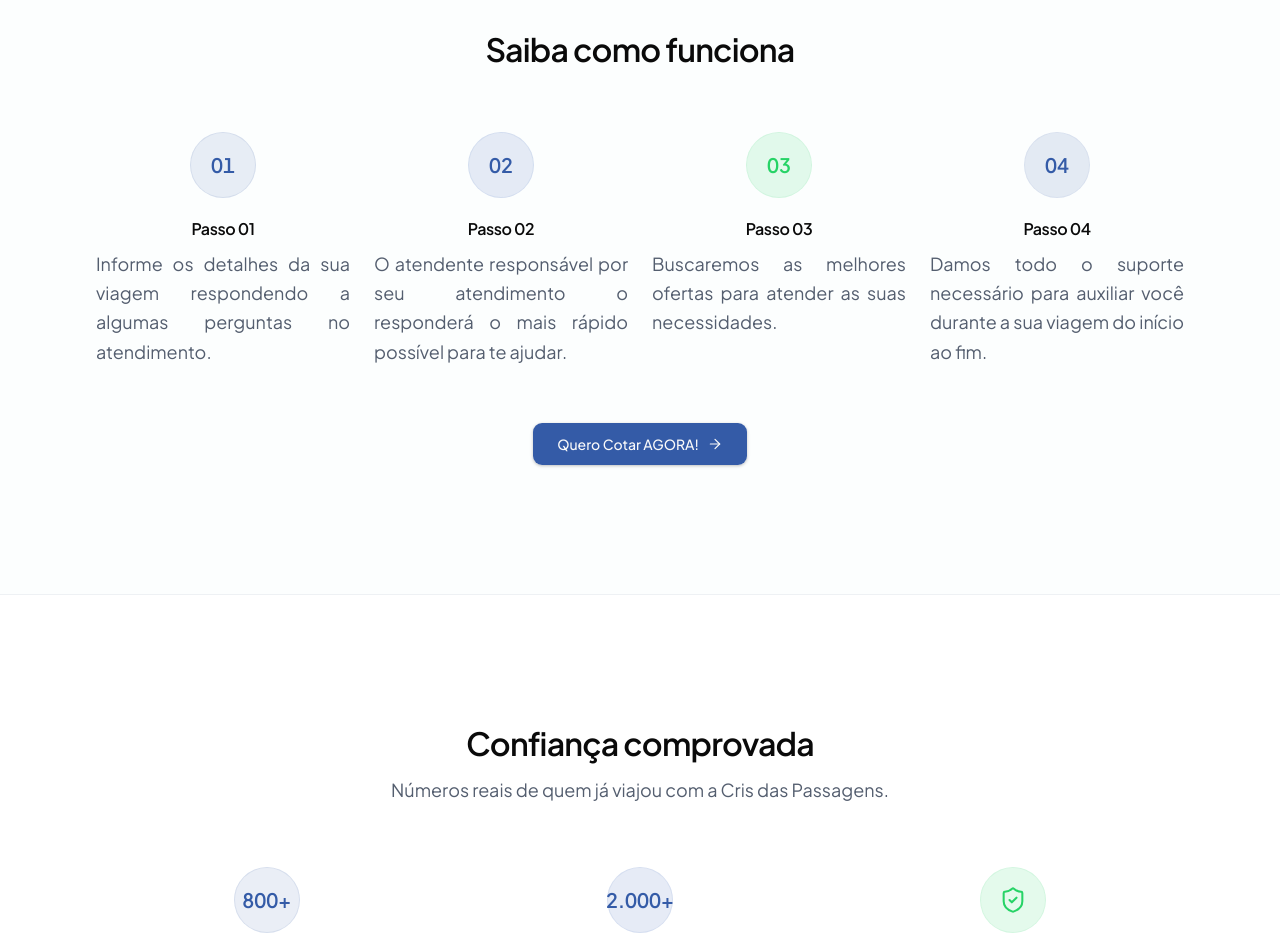
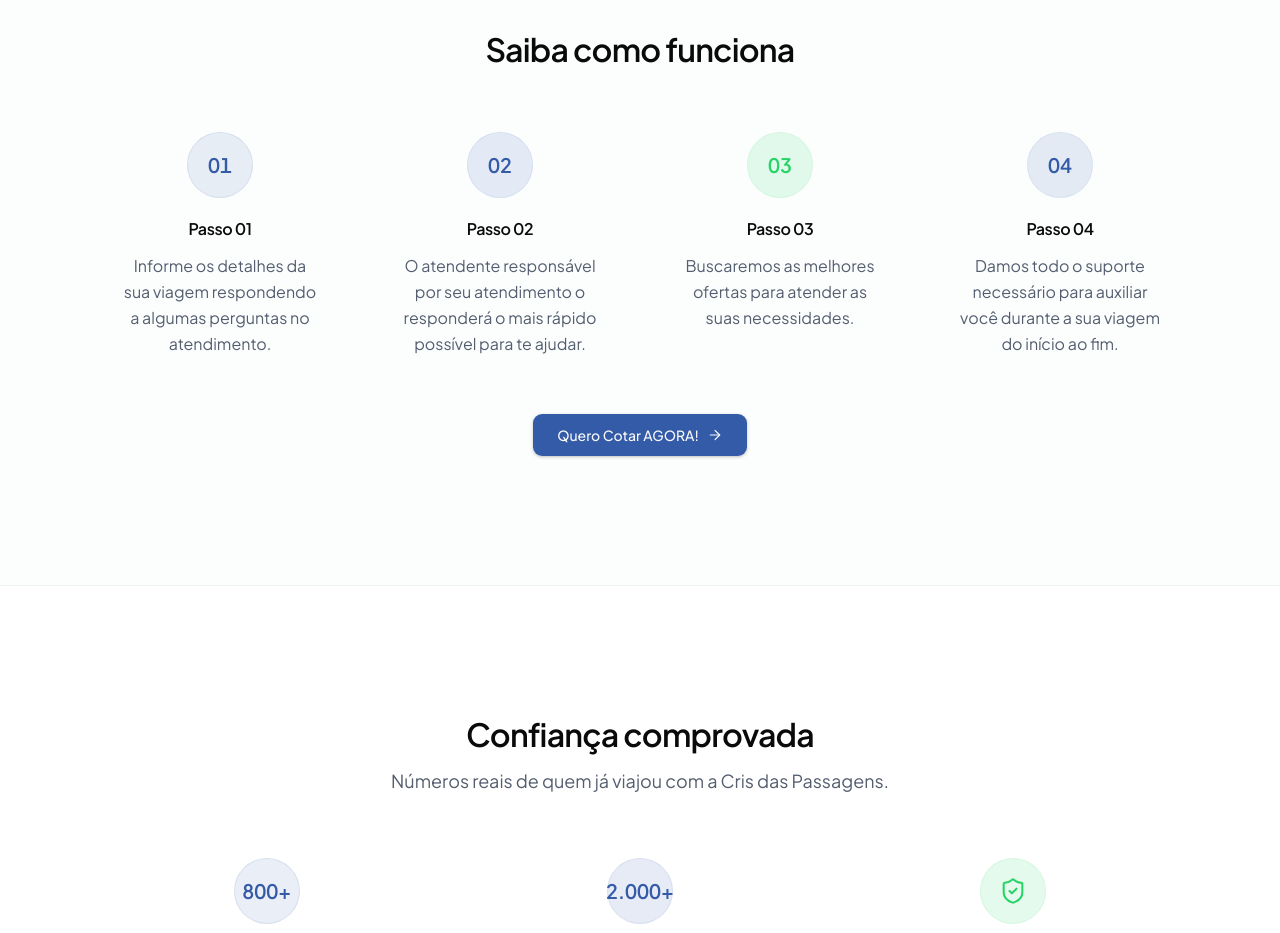
Before and after one commit to devravel/cris-das-passagens, a Next.js app: page / in a window 1280 px wide. Shown: the part 2920-3853 px from the top of the page. Built offline with nearby package versions, Linux system fonts and the light colour scheme; no server answers; the database is empty.

Commit message:
feat: minor UX based changes

```diff
--- a/components/sections/process/process-steps.tsx
+++ b/components/sections/process/process-steps.tsx
@@ -2,7 +2,7 @@ import Link from "next/link";
 import { ArrowRight } from "lucide-react";
 
 import { Section } from "@/components/layout/section";
-import { SectionHeader, bodyTextClassName } from "@/components/layout/section-header";
+import { SectionHeader } from "@/components/layout/section-header";
 import { ScrollReveal } from "@/components/motion/scroll-reveal";
 import { Button } from "@/components/ui/button";
 import { content, type ContentCta, type ProcessStep } from "@/config/content";
@@ -24,6 +24,9 @@ const stepAccentClasses = [
   "bg-brand/12 text-brand ring-brand/18",
 ] as const;
 
+const processStepDescriptionClassName =
+  "mt-2 text-pretty text-center text-sm leading-relaxed text-muted-foreground sm:mt-3 sm:text-base lg:px-2 xl:px-3";
+
 function ProcessStepCard({
   step,
   accentClass,
@@ -34,7 +37,7 @@ function ProcessStepCard({
   const stepLabel = String(step.step).padStart(2, "0");
 
   return (
-    <div className="flex flex-col items-center text-center">
+    <div className="flex min-w-0 flex-col items-center px-2 text-center sm:px-3">
       <div
         className={cn(
           "flex size-14 items-center justify-center rounded-full text-lg font-semibold tabular-nums ring-1 sm:size-16 sm:text-xl",
@@ -48,9 +51,7 @@ function ProcessStepCard({
       <h3 className="mt-4 font-heading text-base font-semibold tracking-tight text-foreground sm:mt-5">
         {step.title}
       </h3>
-      <p className={cn("mt-2 max-w-xs", bodyTextClassName, "sm:text-base md:text-lg")}>
-        {step.description}
-      </p>
+      <p className={processStepDescriptionClassName}>{step.description}</p>
     </div>
   );
 }
@@ -76,9 +77,9 @@ export function ProcessSteps({
         <SectionHeader id={headingId} title={title} className="mb-12 sm:mb-14 lg:mb-16" />
       </ScrollReveal>
 
-      <ol className="grid grid-cols-1 gap-8 sm:grid-cols-2 sm:gap-8 lg:grid-cols-4 lg:gap-6">
+      <ol className="grid grid-cols-1 gap-8 sm:grid-cols-2 sm:gap-x-6 sm:gap-y-10 lg:gap-x-8 lg:gap-y-12 xl:grid-cols-4 xl:gap-x-8 xl:gap-y-10">
         {steps.map((step, index) => (
-          <li key={step.step}>
+          <li key={step.step} className="min-w-0">
             <ScrollReveal delay={index * scrollRevealDefaults.stagger}>
               <ProcessStepCard
                 step={step}
```
Also changed, not shown: 1 other file (tests, documents, lock files or other folders).
